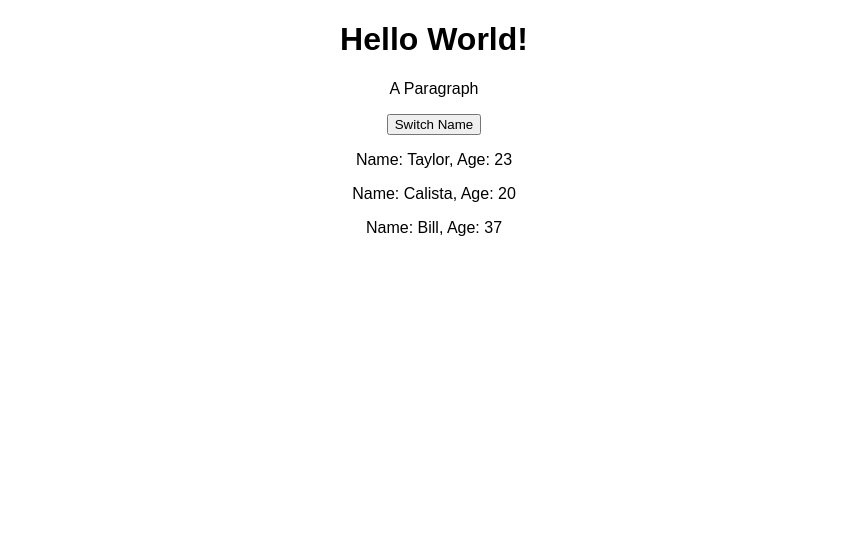
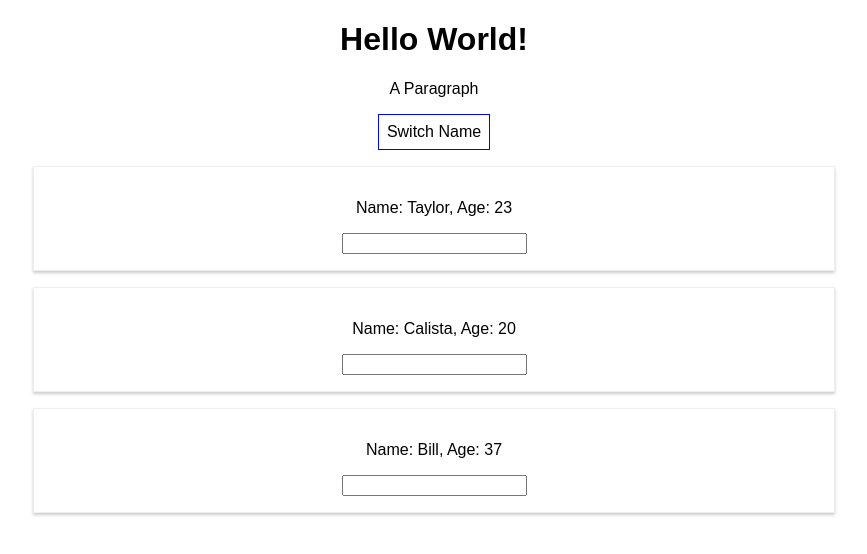
Before and after one commit to twillia7/react-complete-guide, a React (Create React App) app: page / in a window 1280 px wide. Shown: the top 554 px of the page, without its empty margins (206-1073 px from the left). Built offline with nearby package versions, Linux system fonts and the light colour scheme.

Commit message:
Working on project

```diff
--- a/src/App.js
+++ b/src/App.js
@@ -11,23 +11,51 @@ class App extends Component {
     ]
   }
 
-  switchNameHandler = () => {
+  switchNameHandler = (newName) => {
     this.setState({persons: [
-      {name: 'TAYLOR', age: 23},
+      {name: newName, age: 23},
       {name: 'Calista', age: 20},
       {name: 'Bill', age: 27}
     ]})
   }
 
+  nameChangedHandler = (event) => {
+    this.setState({
+      persons: [
+        {name: 'Taylor', age: 23},
+        {name: event.target.value, age: 20},
+        {name: 'Bill', age: 27}
+      ]
+    });
+  }
+
   render() {
+    const style = {
+      backgroundColor: 'white',
+      font: 'inherit',
+      border: '1px solid blue',
+      padding: '8px',
+      cursor: 'pointer'
+    };
+
     return (
       <div className="App">
         <h1>Hello World!</h1>
         <p>A Paragraph</p>
-        <button onClick={this.switchNameHandler}>Switch Name</button>
-        <Person name={this.state.persons[0].name} age={this.state.persons[0].age}/>
-        <Person name={this.state.persons[1].name} age={this.state.persons[1].age}/>
-        <Person name={this.state.persons[2].name} age={this.state.persons[2].age}/>
+        <button
+          style={style}
+          onClick={this.switchNameHandler.bind(this, 'TayTay')}>Switch Name</button>
+        <Person
+          name={this.state.persons[0].name}
+          age={this.state.persons[0].age}/>
+        <Person
+          name={this.state.persons[1].name}
+          age={this.state.persons[1].age}
+          click={this.switchNameHandler.bind(this, 'TAYLOR')}
+          changed={this.nameChangedHandler}/>
+        <Person
+          name={this.state.persons[2].name}
+          age={this.state.persons[2].age}/>
       </div>
     );
   }
--- /dev/null
+++ b/src/Person/Person.css
@@ -0,0 +1,8 @@
+.Person {
+  width: 60%;
+  margin: 16px auto;
+  border: 1px solid #EEEEEE;
+  box-shadow: 0 2px 3px #CCCCCC;
+  text-align: center;
+  padding: 16px;
+}
--- a/src/Person/Person.js
+++ b/src/Person/Person.js
@@ -1,10 +1,12 @@
 import React from 'react';
+import './Person.css';
 
 const person = (props) => {
   return (
-    <div>
-      <p>Name: {props.name}, Age: {props.age}</p>
+    <div className="Person">
+      <p onClick={props.click}>Name: {props.name}, Age: {props.age}</p>
       <p>{props.children}</p>
+      <input type="text" onChange={props.changed}/>
     </div>
   )
 };
```
